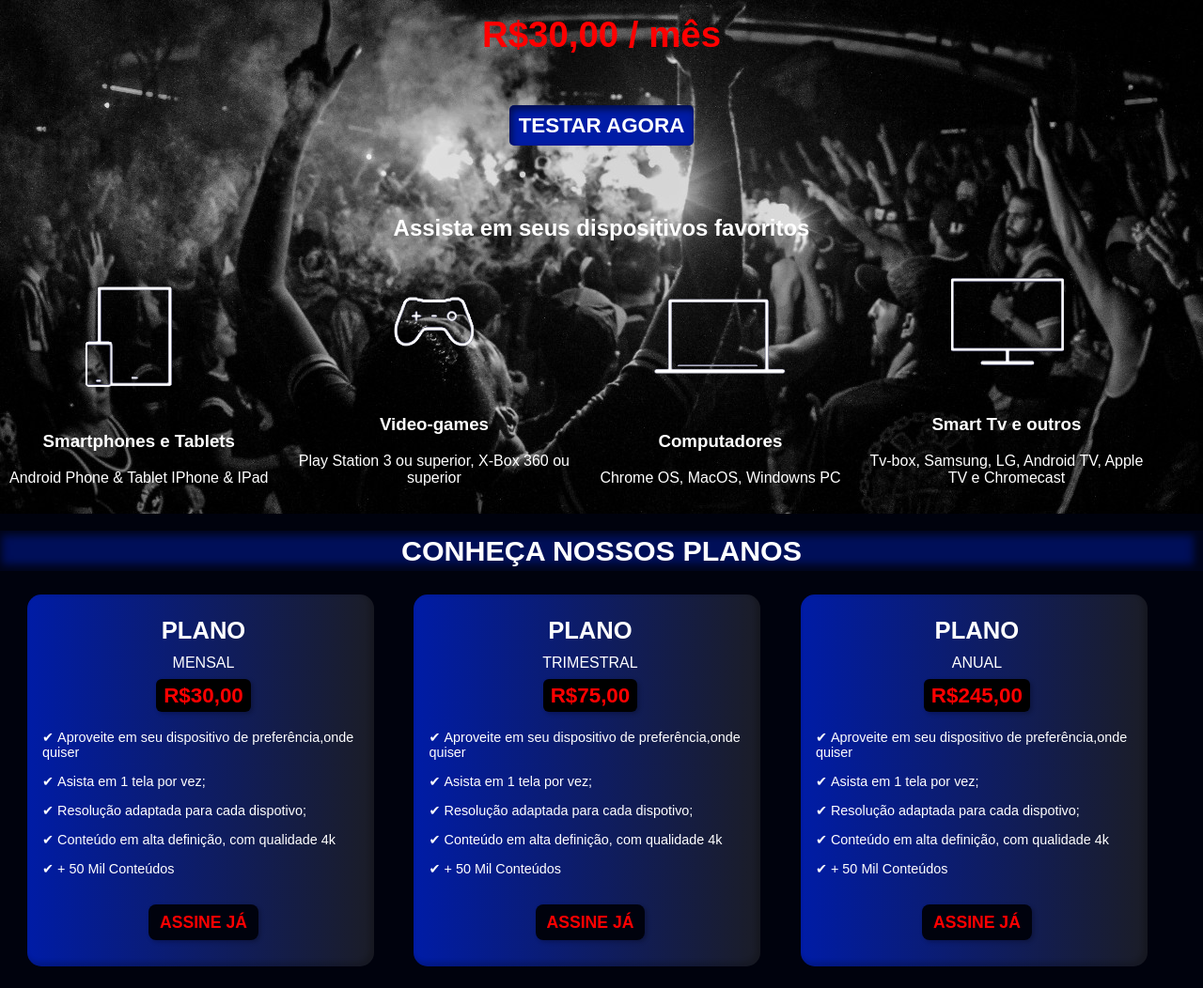
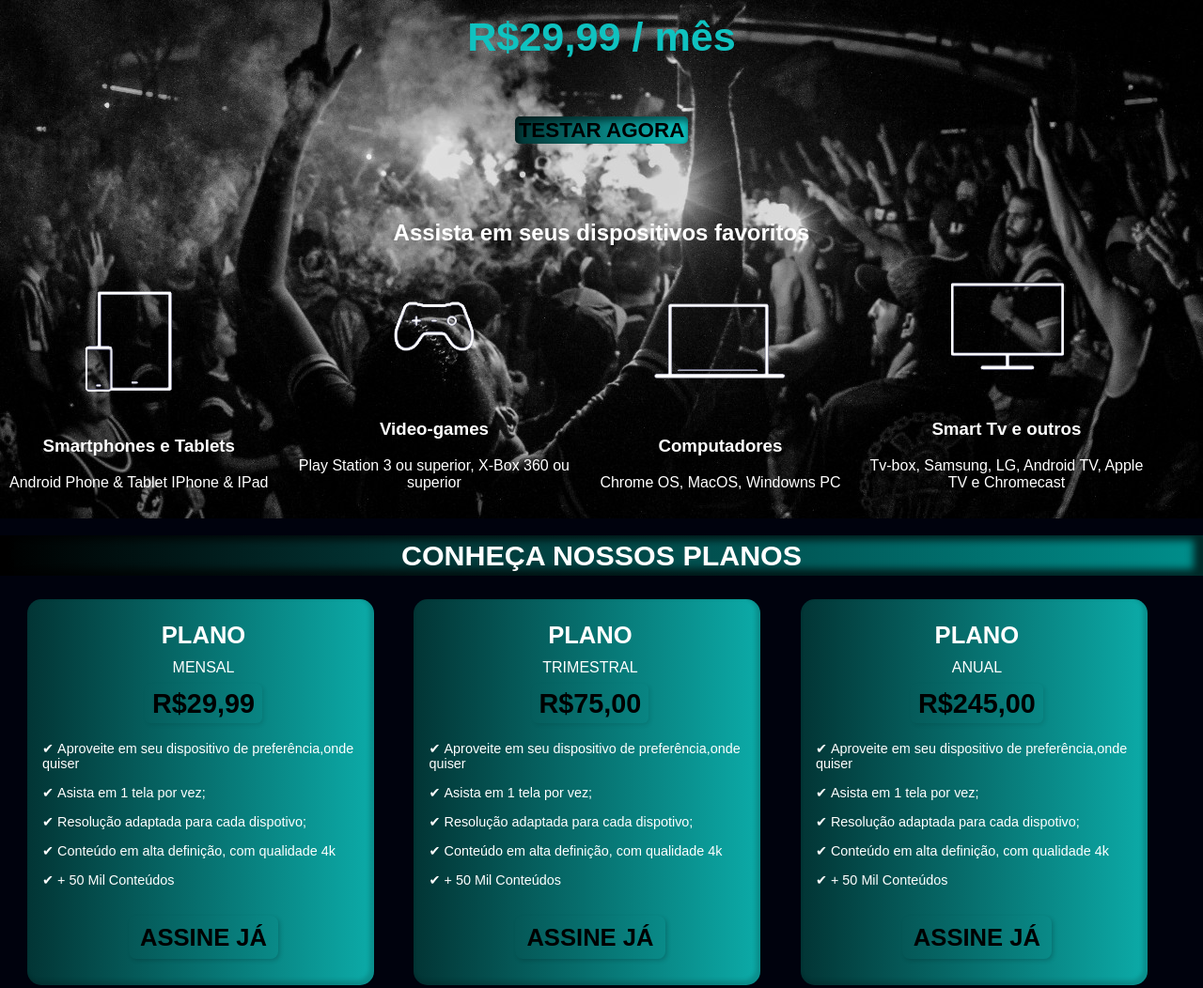
Before and after one commit to Rikelmy-Jhordhan/projeto-iptv, a plain HTML site: page index.html in a window 1280 px wide. Shown: the part 328-1380 px from the top of the page at 94% size. Drawn offline with Linux system fonts and the light colour scheme.

Commit message:
Redefinindo cores

```diff
--- a/estilo/style.css
+++ b/estilo/style.css
@@ -8,18 +8,18 @@
 }
 
 :root {
-    --cor0:#001CA6;
-    --cor1:#000F59;
-    --cor2:#00105E;
-    --cor3:#1B1D27;
-    --cor4:#00020D;
+    --cor0:#023535;
+    --cor1:#015958;
+    --cor2:#008F8C;
+    --cor3:#0CABA8;
+    --cor4:#0FC2C0;
 
     --fonte-padrao: Arial, Helvetica, sans-serif;
     --fonte-titulo: 'Figtree', sans-serif;
 }
 
 header {
-    background-color: var(--cor1);
+    background-image:linear-gradient(to top,black, var(--cor0),var(--cor1), var(--cor2), var(--cor3));
     color: white;
     padding: 4px 0px 13px 10px;
     font-size: 1.2em;
@@ -55,11 +55,6 @@ section {
     color: white;
 }
 
-div.valor {
-    font-size: 2.4em;
-    padding: 0px 0px 40px 0px;
-    color: red;
-}
 
 section > #inicio p {
     padding: 5px 0px 17px 0px;
@@ -72,21 +67,29 @@ section ul {
 }
 
 section a {
-    background-color:var(--cor4);
-    color: red;
+    color: #000000;
     padding: 9px 12px;
-
     font-weight: bolder;
-    font-size: 1.1em;
+    font-size: 1.6em;
     text-decoration: none;
     text-align: center;
     border-radius: 8px;
-    box-shadow: 2px 2px 4px #00020d47;
+    box-shadow: 2px 2px 4px #00020d2b;
 }
 
 section a:hover {
     color: var(--cor0);
 }
+
+
+
+
+div#valor {
+    font-size: 2.7em;
+    padding: 0px 0px 40px 0px;
+    color: var(--cor4);
+}
+
 
 article#inicio {
     text-align: center;
@@ -123,7 +126,7 @@ article.dispositivo > p {
 
 #corplanos > h2 {
     text-align: center;
-    background-color: var(--cor1);
+    background-image: linear-gradient(to right,black, var(--cor0),var(--cor1), var(--cor2));
     box-shadow:inset -4px -1px 8px 6px #000000ba;;
     color: white;
     font-size: 1.9em;
@@ -180,9 +183,9 @@ article > #inicioplano {
 }
 
 article > #teste {
-    background-color: var(--cor0);
-    color: white;
-    padding: 9px 10px;
+    background-image: linear-gradient(to right, var(--cor0), var(--cor4));
+    color: black;
+    padding: 2px 4px;
     margin: 0px 0px;
     text-decoration: none;
     border-radius: 5px;
@@ -191,15 +194,14 @@ article > #teste {
 }
 
 article > #teste:hover {
-    color: red;
+    color: var(--cor0);
 }
 
 strong {
-    font-size: 1.4em;
-    color: rgb(255, 0, 0);
-    background-color: black;
+    font-size: 1.8em;
+    color: black;
     font-weight: bolder;
     padding: 5px 8px;
     border-radius: 6px;
-    box-shadow: 2px 2px 4px #00020d47;
+    box-shadow: 2px 2px 4px #00020d17;
 }
--- a/index.html
+++ b/index.html
@@ -25,7 +25,7 @@
         <article id="inicio">
           <h1>MELHOR LISTA IPTV DO BRASIL</h1>
           <p>TESTE GRÁTIS POR 6 HORAS</p>
-          <p><div id="inicioplano">Planos a partir de</div> <br> <div class="valor">R$30,00 / mês</div></p>
+          <p><div id="inicioplano">Planos a partir de</div> <br> <div id="valor">R$29,99 / mês</div></p>
           <a href="https://wa.me/31984470126" id="teste">TESTAR AGORA</a>
         </article>
         <h2 id="favoritos">Assista em seus dispositivos favoritos</h2>
@@ -60,7 +60,7 @@
           <article class="planos">
             <h3>PLANO</h3>
             <p>MENSAL</p>
-            <p><strong>R$30,00</strong></p>
+            <p><strong>R$29,99</strong></p>
             <ul>
               <li>Aproveite em seu dispositivo de preferência,onde quiser</li>
               <li>Asista em 1 tela por vez;</li>
```
